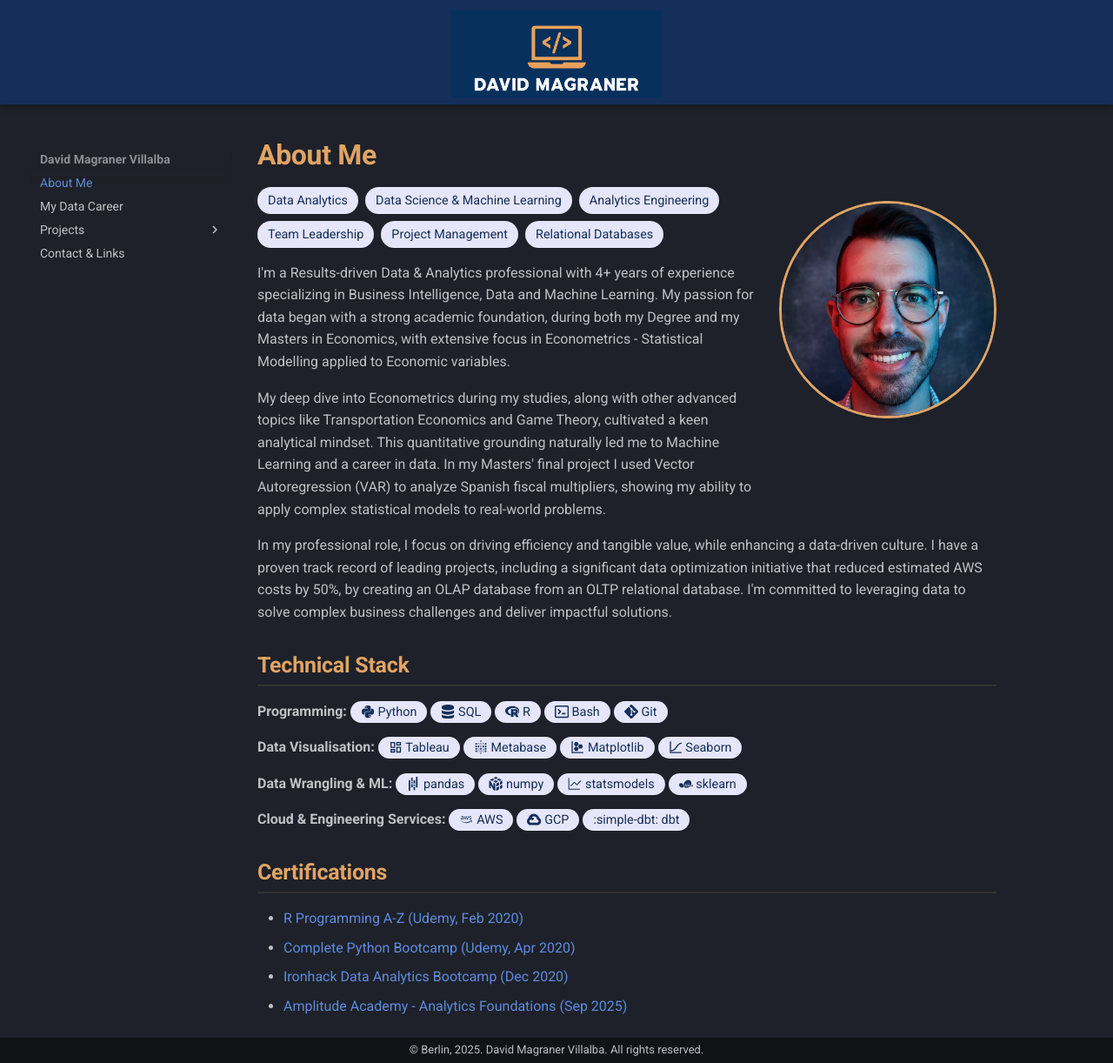
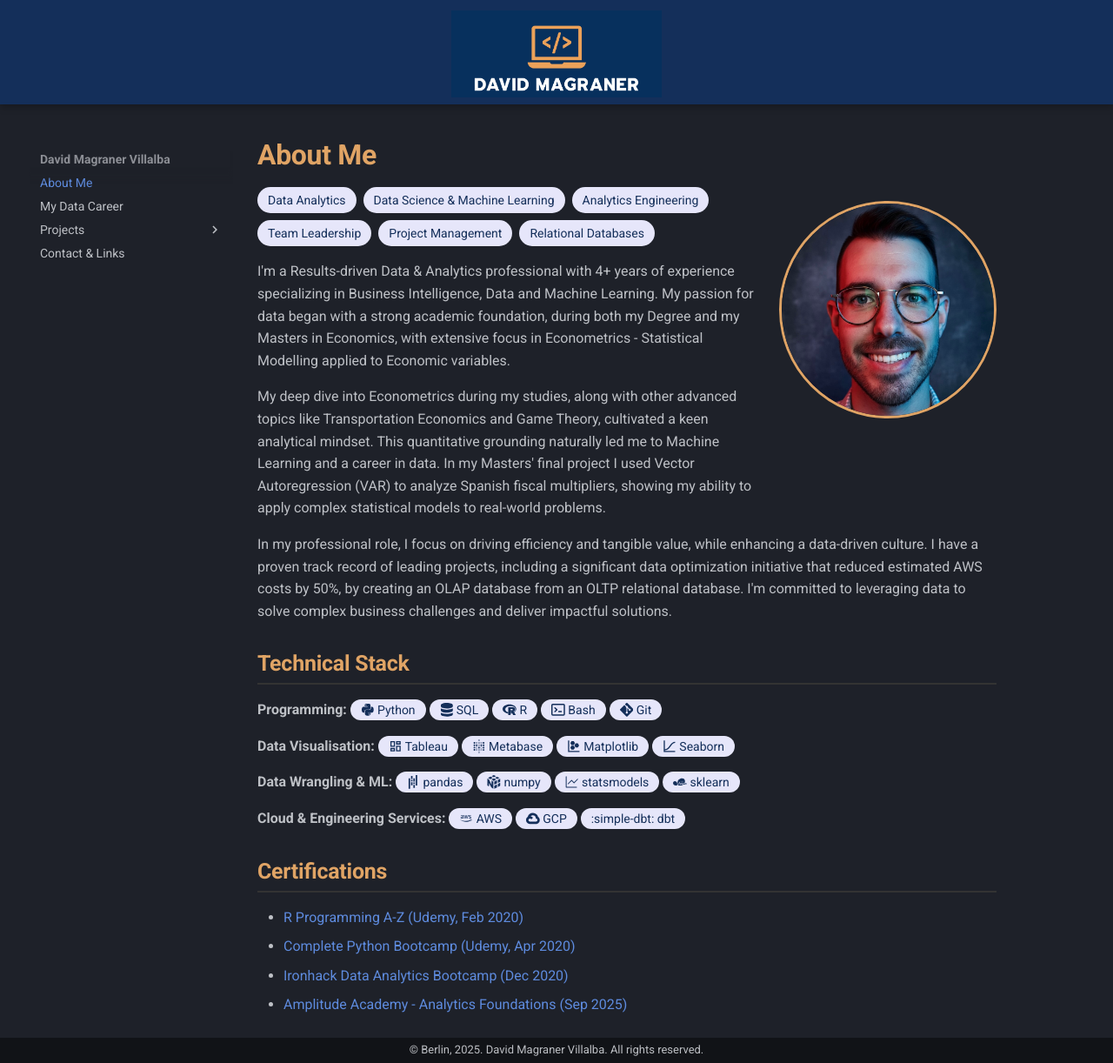
Before and after one commit to mavidvd/my-portfolio, an MkDocs documentation site: the page built from docs/index.md, in a window 1280 px wide and 1222 px high. Shown: the whole window at 87% size. Built offline with MkDocs 1.6.1 and Material for MkDocs 9.7.7, drawn with Linux system fonts in a browser that asks for light colours.

Commit message:
minor edit

```diff
--- a/docs/stylesheets/extra.css
+++ b/docs/stylesheets/extra.css
@@ -1,3 +1,9 @@
+/* Override the theme's responsive font size scaling */
+:root {
+  /* Set a fixed base font size for all screens */
+  --md-typeset-font-size: 1.0rem;
+}
+
 /* === Custom Logo and Header Styling === */
 
 /* Set the background color of the entire header */
@@ -118,6 +124,7 @@
     display: flex;
     align: center;
     gap: 8px; /* Space between tags */
+    font-size: 14px;
     margin-bottom: 8px;
 }
 .tag {
@@ -125,7 +132,7 @@
     color: #142F5A;
     padding: 4px 12px;
     border-radius: 16px; /* Pill shape */
-    font-size: 0.9em;
+    font-size: 14px;
     font-weight: 500;
 }
 
@@ -192,8 +199,25 @@ a.tag {
 /* On small screens (like mobile), stack the image and text vertically */
 @media screen and (max-width: 700px) {
     .profile-header-flex {
-        flex-direction: column; /* Stacks items vertically */
         align-items: center; /* Centers items when stacked */
         flex-direction: row-reverse;
     }
 }
+
+/* Target screens wider than 1220px (a common breakpoint for wide screens) */
+@media screen and (min-width: 76.25em) {
+    /* Targets screens wider than the standard tablet breakpoint (approx. 1220px) */
+    .md-grid {
+        max-width: 61rem; /* Increase from the default (e.g., 61rem) */
+    }
+    :root {
+    --md-typeset-font-size: 1.0rem; /* Keep it the same as the smaller screen setting */
+  }
+}
+
+@media screen and (min-width: 90em) {
+    /* Targets very wide screens (approx. 1440px) */
+    .md-grid {
+        max-width: 61rem; /* Even wider for large monitors */
+    }
+}
```
